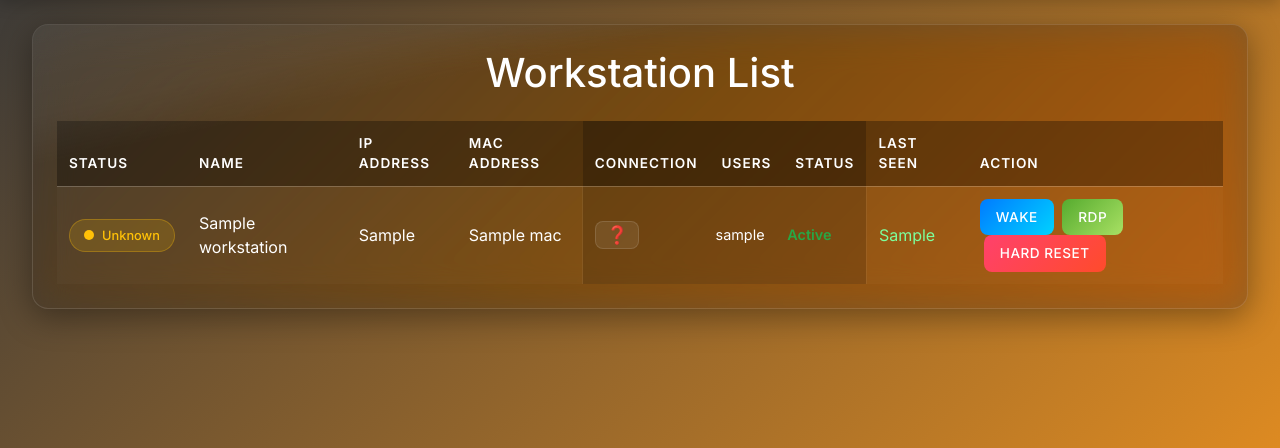
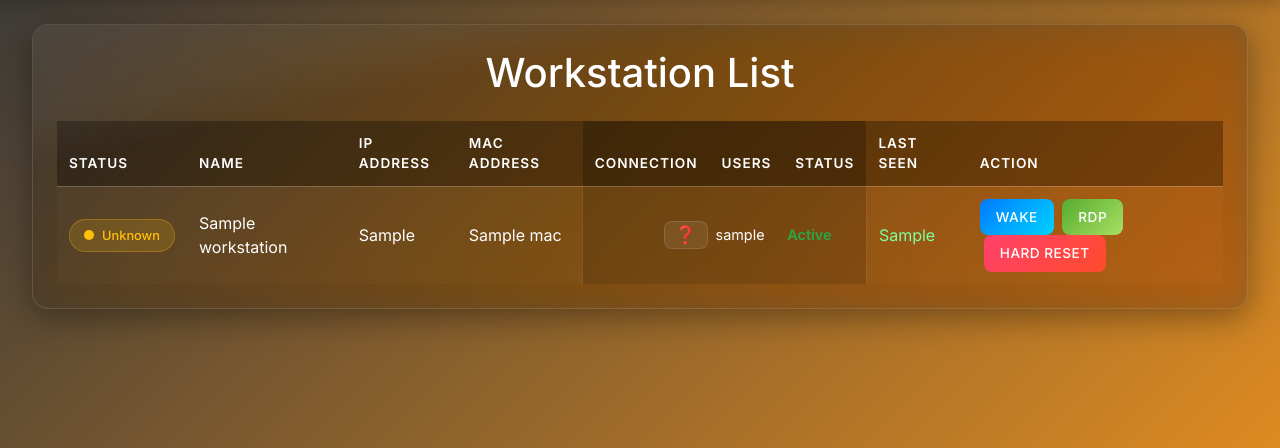
Before and after one commit to Byter3/pbv-waker, a Flask app: template templates/index.html in a window 1280 px wide. Shown: the part 67-515 px from the top of the page. Run offline with Flask 2, Linux system fonts and the light colour scheme; the template is opened without the code that fills it: most values are stand-ins (such as "Sample title", 1, 10 or a date in 2020); some libraries are stand-ins or nearby versions.

Commit message:
style: right-align connection icons in column

```diff
--- a/static/css/style.css
+++ b/static/css/style.css
@@ -593,6 +593,10 @@ th.sortable.sort-desc {
     border-left: 1px solid rgba(255, 255, 255, 0.06);
 }
 
+.connection-col .user-session-entry {
+    justify-content: flex-end;
+}
+
 .users-col {
     padding-left: 6px !important;
     padding-right: 6px !important;
```
